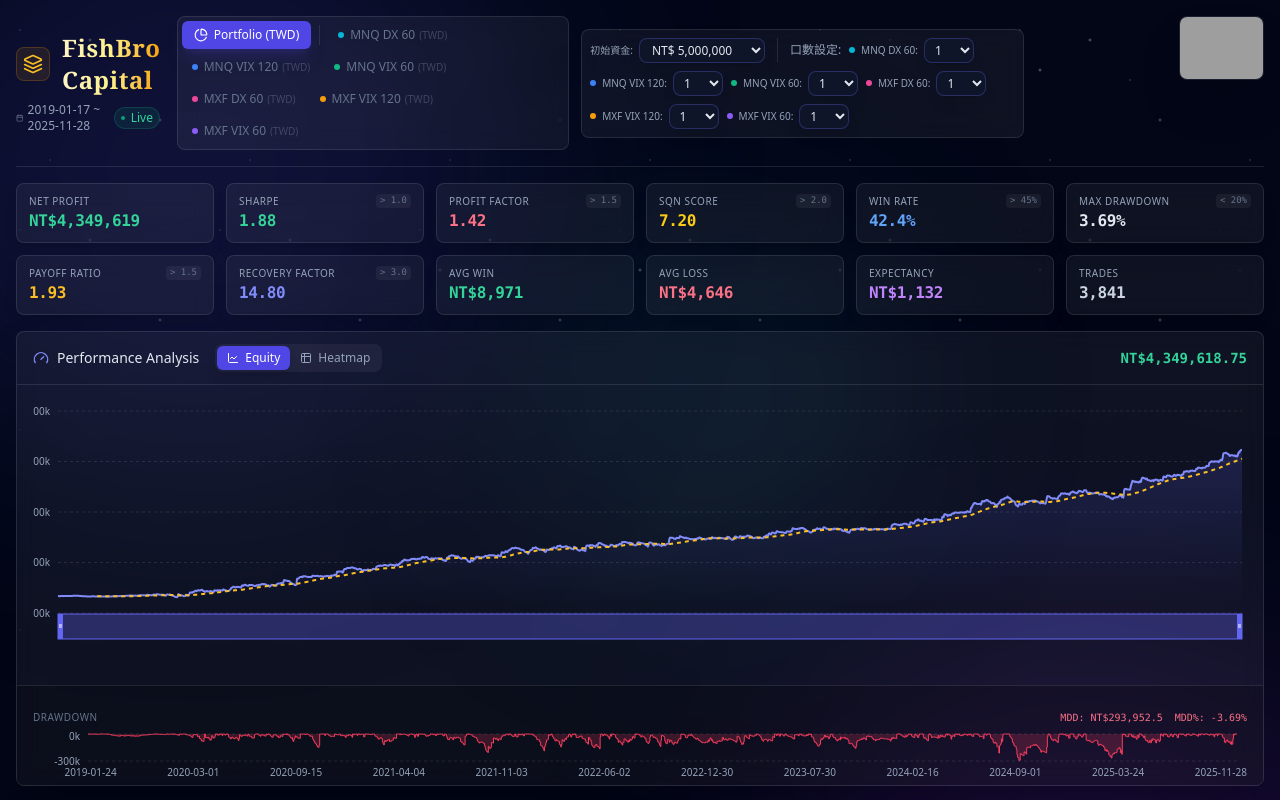
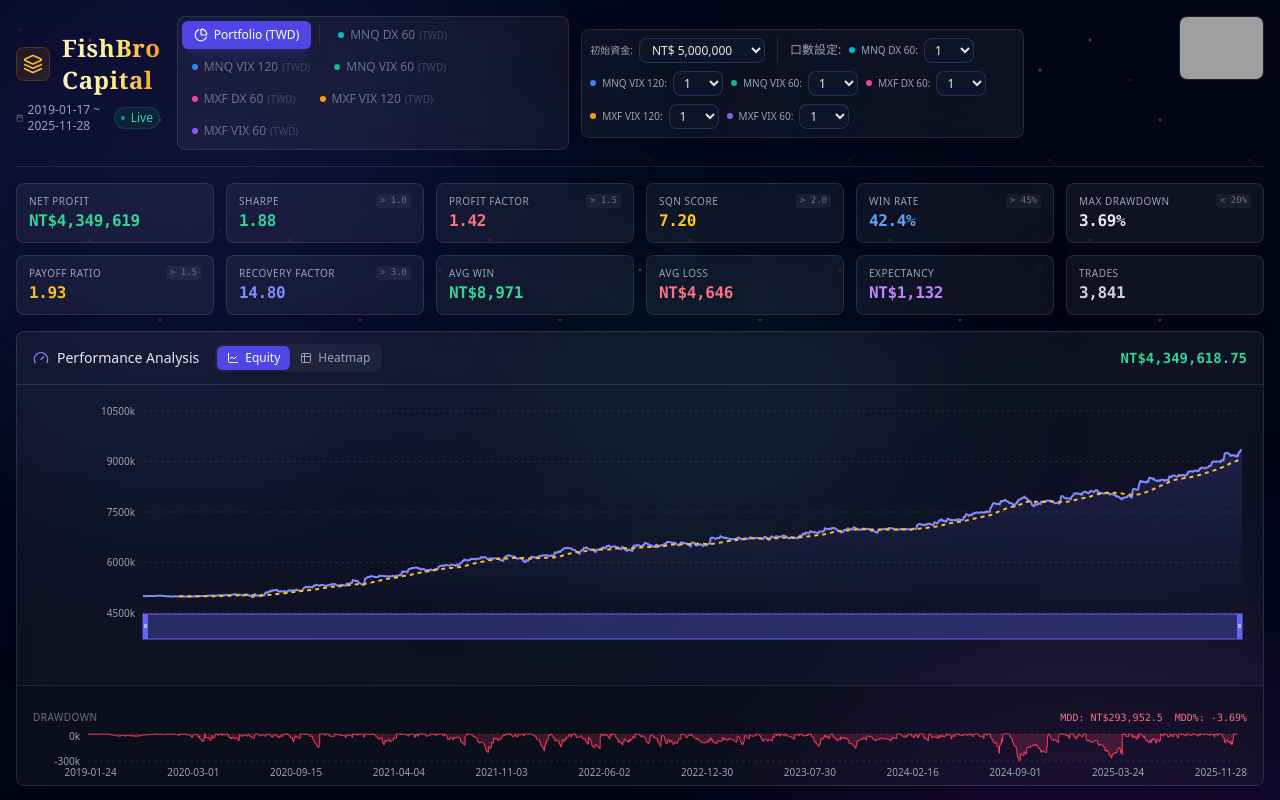
Before and after one commit to alexhuang0915/FishBroCapital-PTBot-Online, a Next.js app: page / in a window 1280 px wide. Shown: the top 800 px of the page. Built offline with nearby package versions, Linux system fonts and the light colour scheme; grey boxes are pictures that could not be loaded.

Commit message:
修復主圖表 Y 軸標籤被擋住的問題：增加左側 margin 和 YAxis width

```diff
--- a/components/PerformanceReport.jsx
+++ b/components/PerformanceReport.jsx
@@ -1102,7 +1102,7 @@
                   <div className="h-[250px] sm:h-[300px] p-2 sm:p-4 pb-0 relative overflow-x-auto">
                      <div className="min-w-[600px] h-full">
                        <ResponsiveContainer width="100%" height="100%">
-                        <ComposedChart data={stats.dataWithDD} syncId="strategyChart" margin={{ top: 10, right: 5, left: -10, bottom: 30 }}>
+                        <ComposedChart data={stats.dataWithDD} syncId="strategyChart" margin={{ top: 10, right: 5, left: 50, bottom: 30 }}>
                         <defs>
                           <linearGradient id="colorEquity" x1="0" y1="0" x2="0" y2="1">
                             <stop offset="5%" stopColor="#6366f1" stopOpacity={0.3}/>
@@ -1111,7 +1111,7 @@
                         </defs>
                         <CartesianGrid strokeDasharray="3 3" vertical={false} stroke="rgba(255,255,255,0.1)" />
                         <XAxis dataKey="date" minTickGap={50} tick={{fontSize: 0}} axisLine={false} tickLine={false} height={1} />
-                        <YAxis domain={['auto', 'auto']} tick={{fontSize: 10, fill: '#94a3b8'}} tickLine={false} axisLine={false} tickFormatter={val => `${(val/1000).toFixed(0)}k`} width={35}/>
+                        <YAxis domain={['auto', 'auto']} tick={{fontSize: 10, fill: '#94a3b8'}} tickLine={false} axisLine={false} tickFormatter={val => `${(val/1000).toFixed(0)}k`} width={60}/>
                         <Tooltip content={<CompactTooltip symbol={stats.symbol} />} cursor={{stroke: 'rgba(255,255,255,0.2)', strokeWidth: 1, strokeDasharray: '4 4'}} />
                         <Area type="monotone" dataKey="equity" stroke="#818cf8" strokeWidth={2} fill="url(#colorEquity)" animationDuration={1000} />
                         <Line type="monotone" dataKey="sma60" stroke="#fbbf24" strokeWidth={2} dot={false} activeDot={{ r: 4, strokeWidth: 0 }} strokeDasharray="4 4" name="60 SMA" />
```
